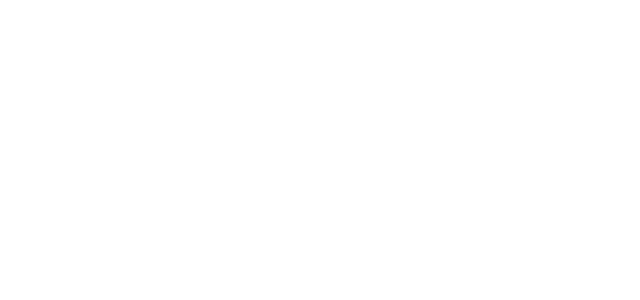
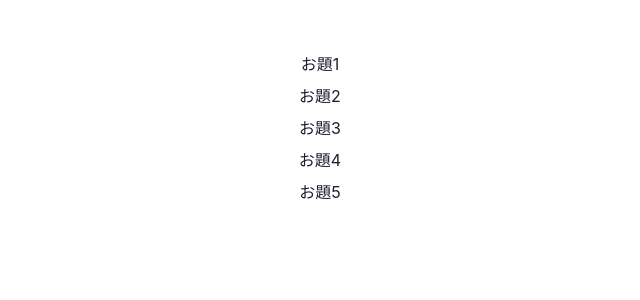
Before and after one commit to uyuuuuu/Hackathon0728-front, a React (Vite) app: page /Roulette in a window 1280 px wide. Before the commit this address had no page. Shown: the top 300 px of the page, without its empty margins (320-960 px from the left). Built offline with nearby package versions, Linux system fonts and the light colour scheme.

Commit message:
update route

```diff
--- a/src/AppRoutes.tsx
+++ b/src/AppRoutes.tsx
@@ -2,12 +2,14 @@
 import { Route, Routes } from "react-router-dom";
 import App from "./App";
 import Home from "./Home";
+import Roulette from "./Roulette";
 
 export const AppRoutes = () => {
   return (
     <Routes>
       <Route path="/" element={<App />} />
       <Route path="/Home" element={<Home />} />
+      <Route path="/Roulette" element={<Roulette />} />
     </Routes>
   );
 };
```
